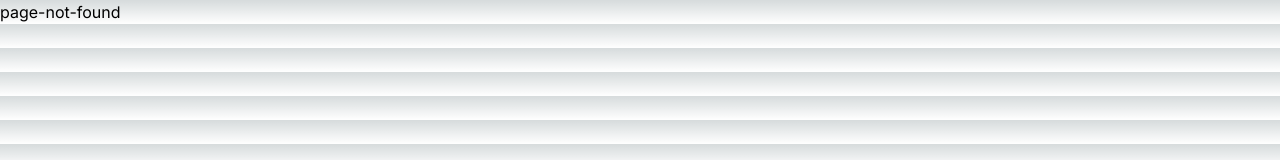
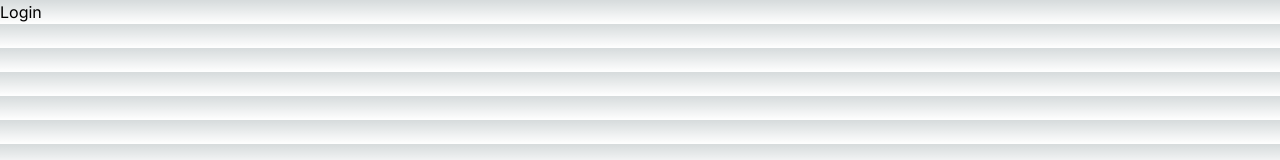
Before and after one commit to anilmhrzn/learningNextJs, a Next.js app: page /login in a window 1280 px wide. Before the commit this address had no page. Shown: the top 160 px of the page. Built offline with nearby package versions, Linux system fonts and the light colour scheme.

Commit message:
route groups using auth folder as example

```diff
--- /dev/null
+++ b/src/app/(auth)/forgot-password/page.tsx
@@ -0,0 +1,9 @@
+import React from 'react'
+
+const ForgotPassword = () => {
+  return (
+    <div>ForgotPassword</div>
+  )
+}
+
+export default ForgotPassword
--- /dev/null
+++ b/src/app/(auth)/login/page.tsx
@@ -0,0 +1,9 @@
+import React from 'react'
+
+const Login = () => {
+  return (
+    <div>Login</div>
+  )
+}
+
+export default Login
--- /dev/null
+++ b/src/app/(auth)/register/page.tsx
@@ -0,0 +1,9 @@
+import React from 'react'
+
+const Register = () => {
+  return (
+    <div>Register</div>
+  )
+}
+
+export default Register
```
